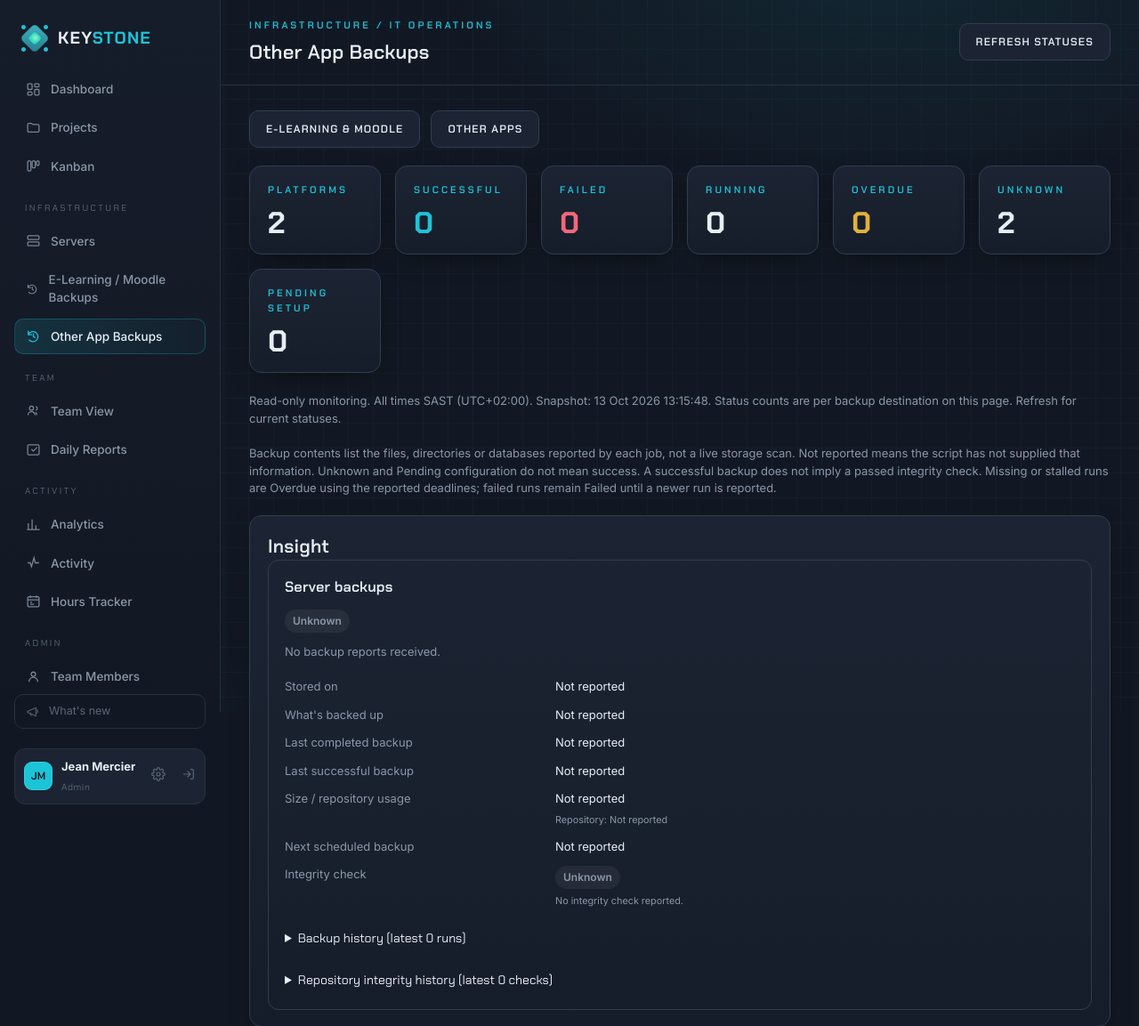
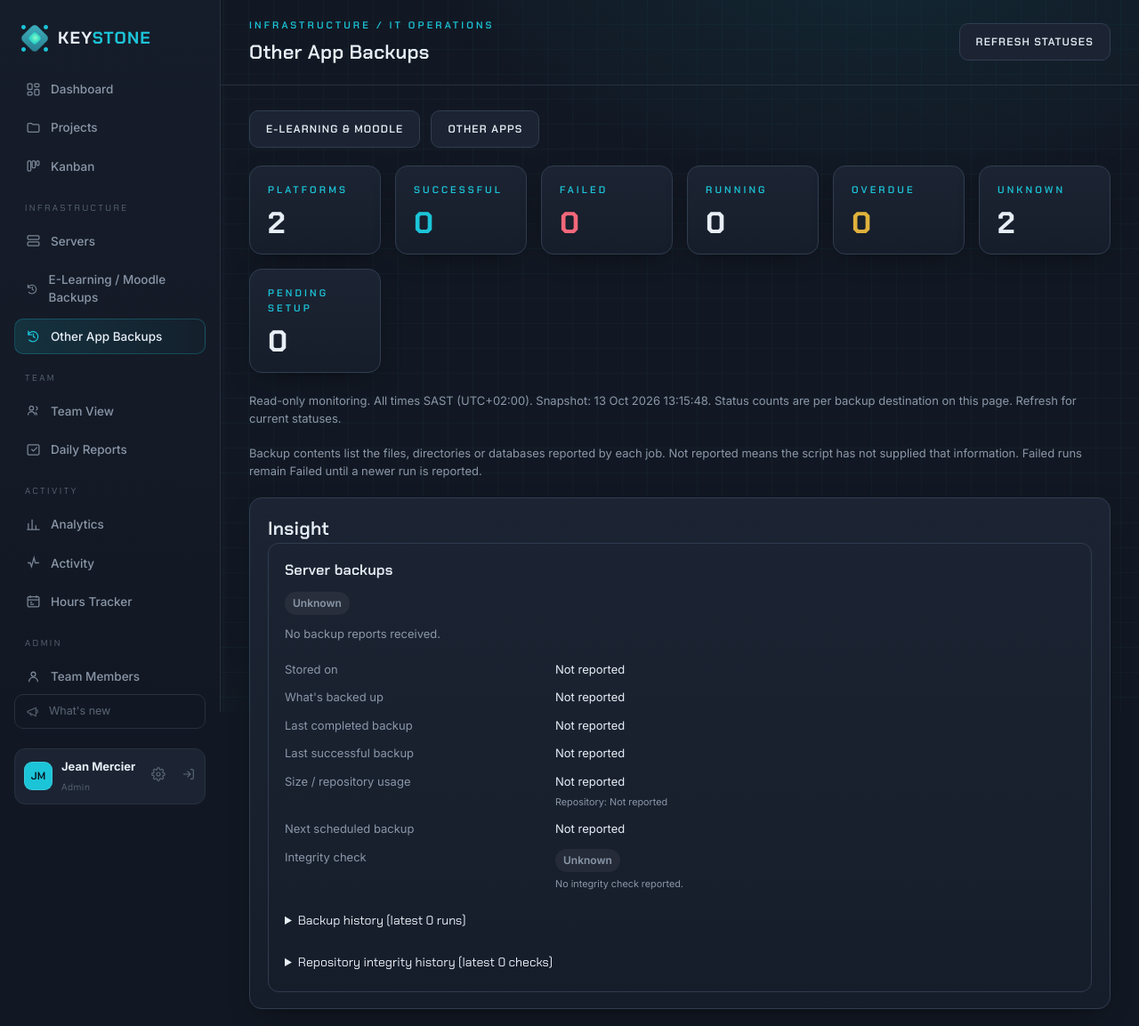
Before and after one commit to Henricus-dw/KeystoneManagement, a FastAPI app: page /backups/apps in a window 1280 px wide. Shown: the top 1153 px of the page at 89% size. Run offline with FastAPI, Linux system fonts and the light colour scheme; the visitor is signed in with stand-in values (Sample User, id 1); some libraries are stand-ins or nearby versions.

Commit message:
text removal

```diff
--- a/templates/backups.html
+++ b/templates/backups.html
@@ -86,10 +86,8 @@
 <p class="backup-note">Server backups and Backblaze B2 backups are monitored independently. Server-stored backups already exist;
   their results and contents appear here once reported by the backup scripts. Backblaze B2 is still being configured until reports arrive.</p>
 {% endif %}
-<p class="backup-note">Backup contents list the files, directories or databases reported by each job, not a live storage scan.
-  Not reported means the script has not supplied that information. Unknown and Pending configuration do not mean success.
-  A successful backup does not imply a passed integrity check. Missing or stalled runs are Overdue using the reported deadlines;
-  failed runs remain Failed until a newer run is reported.</p>
+<p class="backup-note">Backup contents list the files, directories or databases reported by each job.
+  Not reported means the script has not supplied that information. Failed runs remain Failed until a newer run is reported.</p>
 {% for platform in platforms %}
 <section class="card pad backup-platform" aria-labelledby="platform-{{ platform.key }}">
   <h2 id="platform-{{ platform.key }}">{{ platform.name }}</h2>
```
